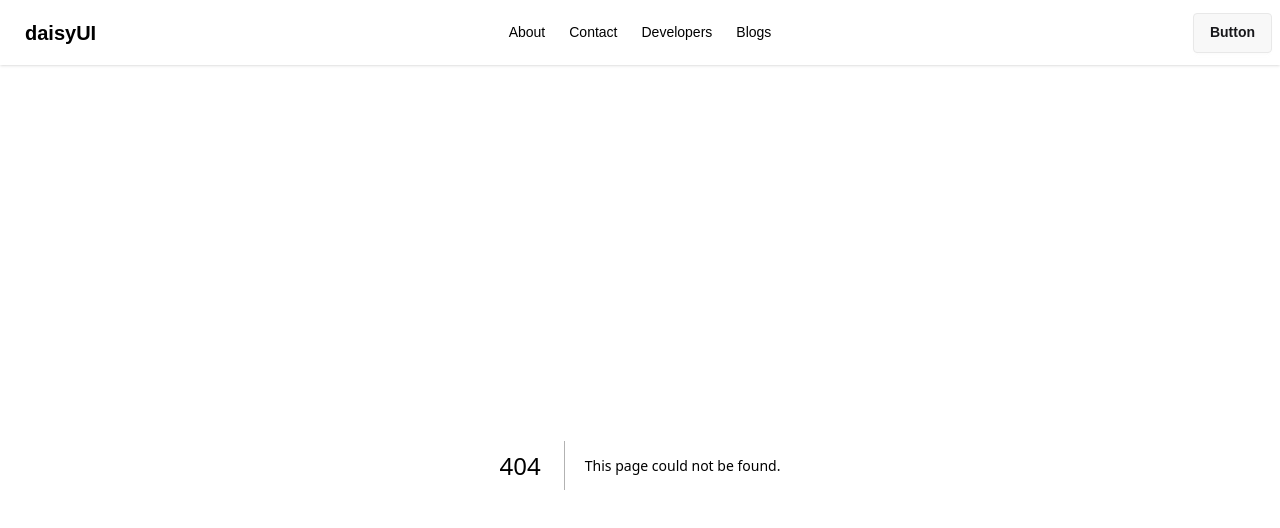
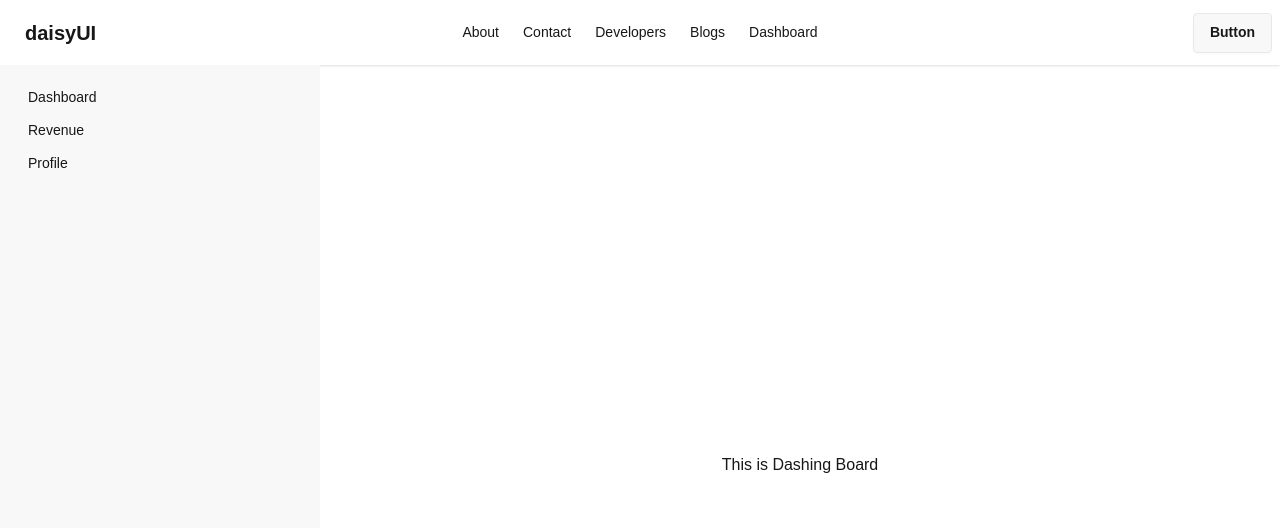
Before and after one commit to piasmajumdar/next-js-my-app, a Next.js app: page /dashboard in a window 1280 px wide. Before the commit this address had no page. Shown: the top 528 px of the page. Built offline with nearby package versions, Linux system fonts and the light colour scheme.

Commit message:
multiple layout

```diff
--- /dev/null
+++ b/src/app/dashboard/layout.jsx
@@ -0,0 +1,29 @@
+import Link from "next/link";
+
+const DashboardLayout = ({ children }) => {
+    return (
+        <div>
+            <div className="drawer lg:drawer-open">
+                <input id="my-drawer-3" type="checkbox" className="drawer-toggle" />
+                <div className="drawer-content flex flex-col items-center justify-center">
+                    {/* Page content here */}
+                    {children}
+                    <label htmlFor="my-drawer-3" className="btn drawer-button lg:hidden">
+                        Open drawer
+                    </label>
+                </div>
+                <div className="drawer-side">
+                    <label htmlFor="my-drawer-3" aria-label="close sidebar" className="drawer-overlay"></label>
+                    <ul className="menu bg-base-200 min-h-full w-80 p-4">
+                        {/* Sidebar content here */}
+                        <li><Link href={'/dashboard'}>Dashboard</Link></li>
+                        <li><Link href={'/dashboard/revenue'}>Revenue</Link></li>
+                        <li><Link href={'/dashboard/profile'}>Profile</Link></li>
+                    </ul>
+                </div>
+            </div>
+        </div>
+    );
+};
+
+export default DashboardLayout;
--- /dev/null
+++ b/src/app/dashboard/page.jsx
@@ -0,0 +1,10 @@
+
+const DashboardPage = () => {
+    return (
+        <div>
+            <h2>This is Dashing Board</h2>
+        </div>
+    );
+};
+
+export default DashboardPage;
--- /dev/null
+++ b/src/app/dashboard/profile/page.jsx
@@ -0,0 +1,10 @@
+
+const ProfilePage = () => {
+    return (
+        <div>
+            <h2>Update Your Profile</h2>
+        </div>
+    );
+};
+
+export default ProfilePage;
--- /dev/null
+++ b/src/app/dashboard/revenue/page.jsx
@@ -0,0 +1,10 @@
+
+const RevenuePage = () => {
+    return (
+        <div>
+            <h2>Money is Coming Soon</h2>
+        </div>
+    );
+};
+
+export default RevenuePage;
--- a/src/components/Navbar.jsx
+++ b/src/components/Navbar.jsx
@@ -8,6 +8,7 @@
         <li><Link href="/contact">Contact</Link></li>
         <li><Link href="/about/developers">Developers</Link></li>
         <li><Link href="/blogs">Blogs</Link></li>
+        <li><Link href="/dashboard">Dashboard</Link></li>
     </>
     return (
         <div>
```
